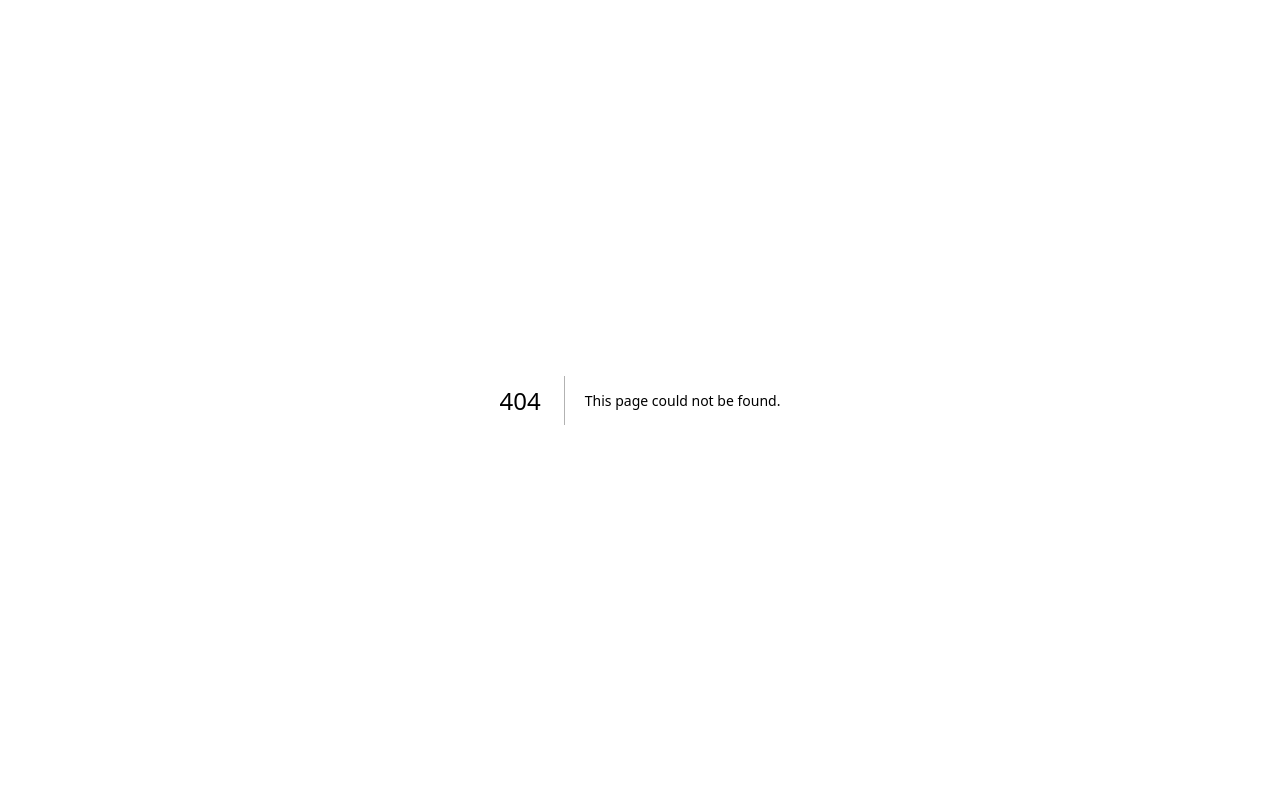
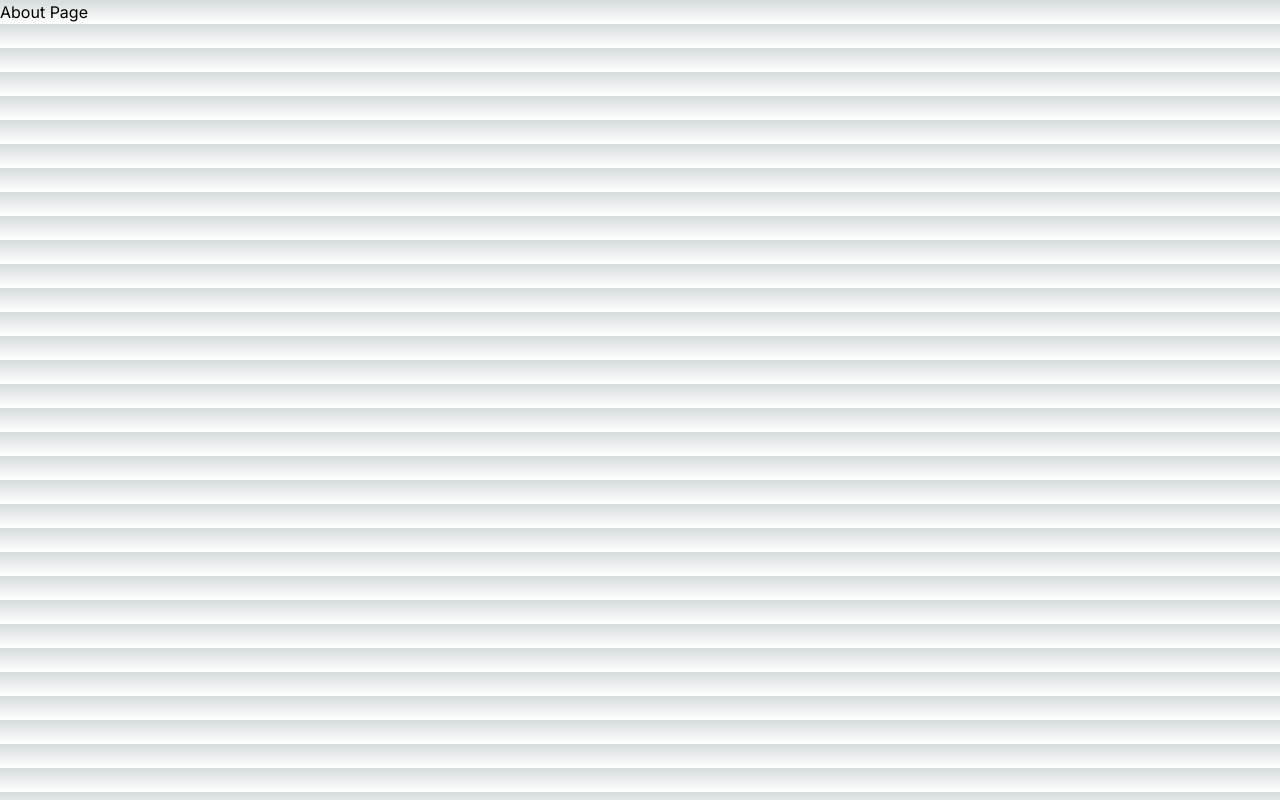
Before and after one commit to marielle-lopez/bytes, a Next.js app: page /about in a window 1280 px wide. Before the commit this address had no page. Built offline with nearby package versions, Linux system fonts and the light colour scheme.

Commit message:
add About page

```diff
--- /dev/null
+++ b/src/app/about/page.tsx
@@ -0,0 +1,3 @@
+export default function Page() {
+  return <p>About Page</p>;
+}
```
